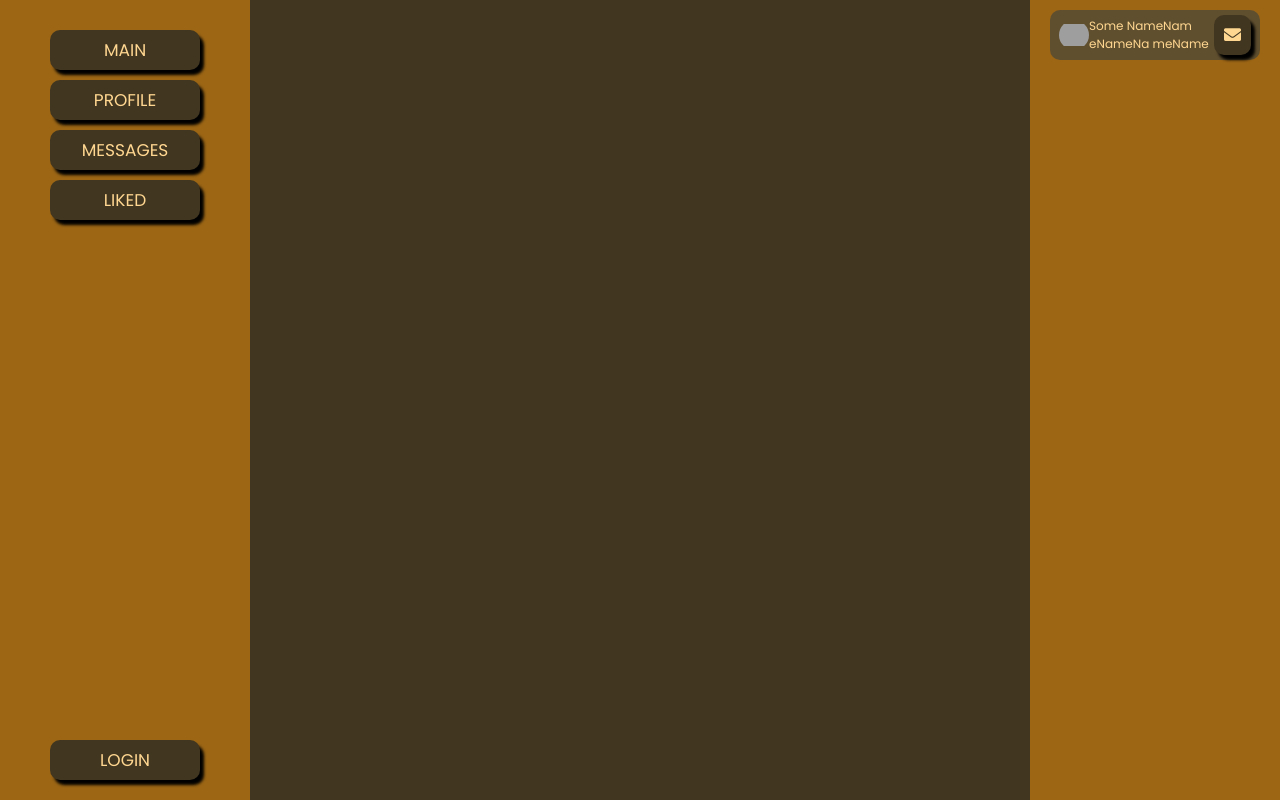
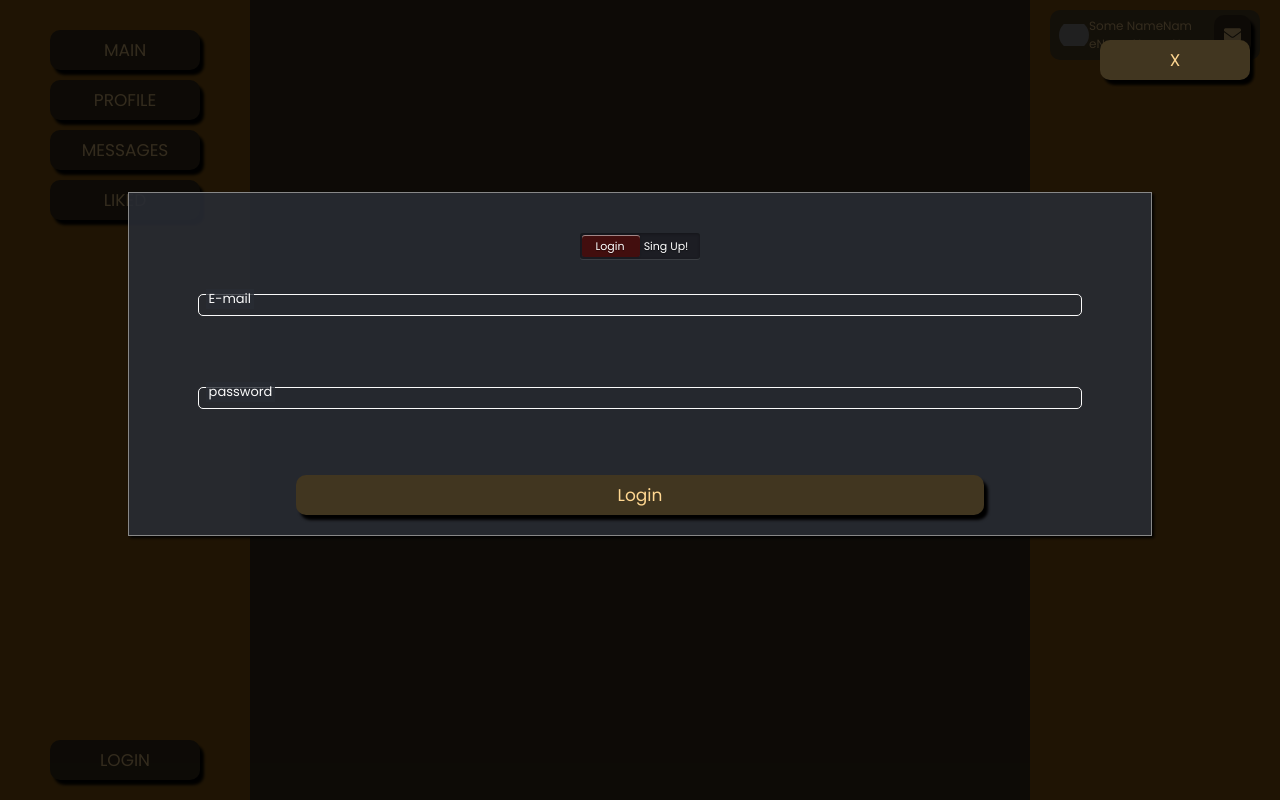
Before and after one commit to GrzegorzZiemba/SocialAppReact, a React (Create React App) app in the folder reactftapp/: page / in a window 1280 px wide. Both pictures are taken after a click on the button "LOGIN". Built offline with nearby package versions, Linux system fonts and the light colour scheme; no server answers; the database is empty; grey boxes are pictures that could not be loaded.

Commit message:
Added Elements like Input, Radio, also Login Logout and SingIn function that works

```diff
--- a/reactftapp/src/App.js
+++ b/reactftapp/src/App.js
@@ -4,13 +4,10 @@ import Contacts from "./components/Contacts/Contacts";
 import Navigation from "./components/Navigation/Navigation";
 import Main from "./pages/Main";
 import { auth } from "./firebase";
-import Button from "./components/Buttons/Button";
+import Button from "./components/elements/Buttons/Button";
 
 function App() {
 	const [username, setUsername] = useState("");
-	const [email, setEmail] = useState("");
-	const [password, setPassword] = useState("");
-	const [loginOpen, setLoginOpen] = useState(false);
 
 	useEffect(() => {
 		auth.onAuthStateChanged((authUser) => {
@@ -25,7 +22,7 @@ function App() {
 	return (
 		<>
 			<div style={{ display: "flex", flexWrap: "nowrap" }}>
-				<Navigation />
+				<Navigation username={username} />
 				<Main />
 				<Contacts />
 			</div>
--- a/reactftapp/src/components/Contacts/Contacts.js
+++ b/reactftapp/src/components/Contacts/Contacts.js
@@ -1,6 +1,6 @@
 import React from "react";
 import Avatar from "../Avatar/Avatar";
-import Button from "../Buttons/Button";
+import Button from "../elements/Buttons/Button";
 import styles from "./Contacts.module.css";
 const Contacts = () => {
 	return (
--- a/reactftapp/src/components/Navigation/Navigation.js
+++ b/reactftapp/src/components/Navigation/Navigation.js
@@ -1,12 +1,25 @@
 import React, { useState, useEffect } from "react";
 import { auth } from "../../firebase";
 import styles from "./Navigation.module.css";
-import Button from "../Buttons/Button";
+import Button from "../elements/Buttons/Button";
 // https://github.com/beautifulinteractions/beautiful-react-hooks - can also be done with it :)
 import { useWindowSize } from "../../hooks/resize";
+import Login from "../../pages/Login";
 const Navigation = () => {
+	const [loginOpen, setLoginOpen] = useState(false);
+	let val = false;
 	const [username, setUsername] = useState("");
-	const [loginOpen, setLoginOpen] = useState(false);
+
+	useEffect(() => {
+		auth.onAuthStateChanged((authUser) => {
+			if (authUser) {
+				console.log(authUser.displayName);
+				console.log(authUser.email);
+				console.log(authUser);
+				setUsername(authUser.displayName);
+			}
+		});
+	}, [username]);
 	let size = useWindowSize();
 	const logout = () => {
 		console.log(`${username} logout`);
@@ -19,6 +32,9 @@ const Navigation = () => {
 	}, [loginOpen]);
 
 	return (
+		<>
+			{loginOpen ? <Login loginOpen={() => setLoginOpen(val)} /> : ""}
+
 			<nav className={styles.nav}>
 				<div>
 					{size[0] < 770 ? (
@@ -37,12 +53,13 @@ const Navigation = () => {
 				</div>
 				<div className={styles.divcont}>
 					{username ? (
-					<Button onClick={logout()}> SignOut </Button>
+						<Button onClick={logout}> SignOut </Button>
 					) : (
 						<Button onClick={() => setLoginOpen(true)}> LOGIN</Button>
 					)}
 				</div>
 			</nav>
+		</>
 	);
 };
 
--- a/reactftapp/src/components/Buttons/Button.js
+++ b/reactftapp/src/components/elements/Buttons/Button.js
@@ -1,10 +1,14 @@
 import React from "react";
 import styles from "./Button.module.css";
-const Button = ({ children, small }) => {
+const Button = ({ children, small, onClick }) => {
 	let width = small ? 40 : 150;
 	return (
 		<>
-			<button style={{ width: `${width}px` }} className={styles.btn}>
+			<button
+				onClick={onClick}
+				style={{ width: `${width}px` }}
+				className={styles.btn}
+			>
 				{children}
 			</button>
 		</>
--- /dev/null
+++ b/reactftapp/src/components/elements/Input/Input.js
@@ -0,0 +1,25 @@
+import React from "react";
+import styles from "./Input.module.css";
+
+const Input = ({ name, data, setChange = () => {}, type }) => {
+	return (
+		<div className={styles.div}>
+			<input
+				className={styles.input}
+				onChange={(e) => {
+					setChange(e.target.value);
+				}}
+				maxLength="70"
+				value={data}
+				type={type ? type : "text"}
+				required
+			/>
+
+			<label htmlFor="" className={styles.label}>
+				{name}
+			</label>
+		</div>
+	);
+};
+
+export default Input;
--- /dev/null
+++ b/reactftapp/src/components/elements/Input/Input.module.css
@@ -0,0 +1,38 @@
+.div {
+	position: relative;
+	margin: 15px auto 60px;
+	height: 18px;
+	width: 90%;
+}
+
+.input {
+	position: absolute;
+	top: 0;
+	left: 0;
+	width: 100%;
+	height: 100%;
+	font-size: 22px;
+	border: 1px solid #fafafa;
+	border-radius: 0.5rem;
+	outline: none;
+	padding: 1rem;
+	background: none;
+	z-index: 1;
+	color: #fafafa;
+}
+
+.input:focus {
+	border: 4.5px solid #fdfdfd;
+}
+
+.label {
+	position: absolute;
+	top: -0.5rem;
+	left: 0.8rem;
+	padding: 0 0.25rem;
+	background-color: rgba(40, 44, 52, 0.8);
+	color: #fafafa;
+	font-size: 13px;
+	transition: 0.3s;
+	z-index: 10;
+}
--- /dev/null
+++ b/reactftapp/src/components/elements/RadioCheckButton/RadioCheckButton.js
@@ -0,0 +1,44 @@
+import React from "react";
+import styles from "./RadioCheckButton.module.css";
+
+const RadioCheckButton = ({ onClick }) => {
+	return (
+		<div className={styles.switch}>
+			<input
+				type="radio"
+				className={styles.switch__input}
+				name="view"
+				value="login"
+				onClick={(e) => {
+					onClick(e.target.value);
+				}}
+				id="login"
+			/>
+			<label
+				htmlFor="login"
+				className={`${styles.switch__label} ${styles.switch__label__off}`}
+			>
+				Login
+			</label>
+			<input
+				type="radio"
+				className={styles.switch__input}
+				name="view"
+				value="singup"
+				onClick={(e) => {
+					onClick(e.target.value);
+				}}
+				id="singup"
+			/>
+			<label
+				htmlFor="singup"
+				className={`${styles.switch__label} ${styles.switch__label__on}`}
+			>
+				Sing Up!
+			</label>
+			<span className={styles.switch__selection}></span>
+		</div>
+	);
+};
+
+export default RadioCheckButton;
--- /dev/null
+++ b/reactftapp/src/components/elements/RadioCheckButton/RadioCheckButton.module.css
@@ -0,0 +1,67 @@
+.switch {
+	position: relative;
+	height: 26px;
+	width: 120px;
+	margin: 20px auto;
+	background: rgba(0, 0, 0, 0.25);
+	border-radius: 3px;
+	box-shadow: inset 0 1px 3px rgba(0, 0, 0, 0.3), 0 1px rgba(255, 255, 255, 0.1);
+}
+
+.switch__label {
+	position: relative;
+	z-index: 2;
+	float: left;
+	width: 58px;
+	line-height: 26px;
+	font-size: 11px;
+	color: white;
+	text-align: center;
+	text-shadow: 0 1px 1px rgba(0, 0, 0, 0.45);
+	cursor: pointer;
+}
+.switch__label:active {
+	font-weight: bold;
+}
+
+.switch__label__off {
+	padding-left: 2px;
+}
+
+.switch__label__on {
+	padding-right: 2px;
+}
+
+.switch__input {
+	display: none;
+}
+.switch__input:checked + .switch__label {
+	font-weight: bold;
+	color: white;
+	text-shadow: 0 1px rgba(255, 255, 255, 0.25);
+
+	transition: 0.15s ease-out;
+}
+.switch__input:checked + .switch__label__on ~ .switch__selection {
+	left: 60px;
+}
+
+.switch__selection {
+	position: absolute;
+	z-index: 1;
+	top: 2px;
+	left: 2px;
+	display: block;
+	width: 58px;
+	height: 22px;
+	border-radius: 3px;
+	background-color: #420e0e;
+	background-image: linear-gradient(
+		color-stop(0%, #831b1b),
+		color-stop(100%, #420e0e)
+	);
+
+	box-shadow: inset 0 1px rgba(255, 255, 255, 0.5), 0 0 2px rgba(0, 0, 0, 0.2);
+
+	transition: left 0.15s ease-out;
+}
--- a/reactftapp/src/pages/Login.js
+++ b/reactftapp/src/pages/Login.js
@@ -1,9 +1,9 @@
 import React, { useState, useEffect } from "react";
-import Input from "./elements/Input";
-import Button from "./elements/Button";
+import Input from "../components/elements/Input/Input";
+import Button from "../components/elements/Buttons/Button";
 import styles from "./Login.module.css";
 import { auth } from "../firebase";
-import RadioCheckButton from "./elements/RadioCheckButton";
+import RadioCheckButton from "../components/elements/RadioCheckButton/RadioCheckButton";
 
 const Login = ({ loginOpen }) => {
 	const [username, setUserName] = useState("");
@@ -87,13 +87,13 @@ const Login = ({ loginOpen }) => {
 						}}
 					/>
 					{radio === "" || radio === "login" ? (
-						<Button onClick={signIn} value="Login" />
+						<Button onClick={signIn}> Login</Button>
 					) : (
-						<Button onClick={signUp} value="Sign Up" />
+						<Button onClick={signUp}>Sign Up</Button>
 					)}
 				</form>
 				<div className={styles.exit__button}>
-					<Button onClick={() => loginOpen(false)} value={"X"} />
+					<Button onClick={() => loginOpen(false)}> X </Button>
 				</div>
 			</div>
 		</div>
```
Also changed, not shown: reactftapp/src/components/elements/Buttons/Button.module.css (renamed from reactftapp/src/components/Buttons/Button.module.css). Lines whose indentation alone changed are shown as unchanged.
